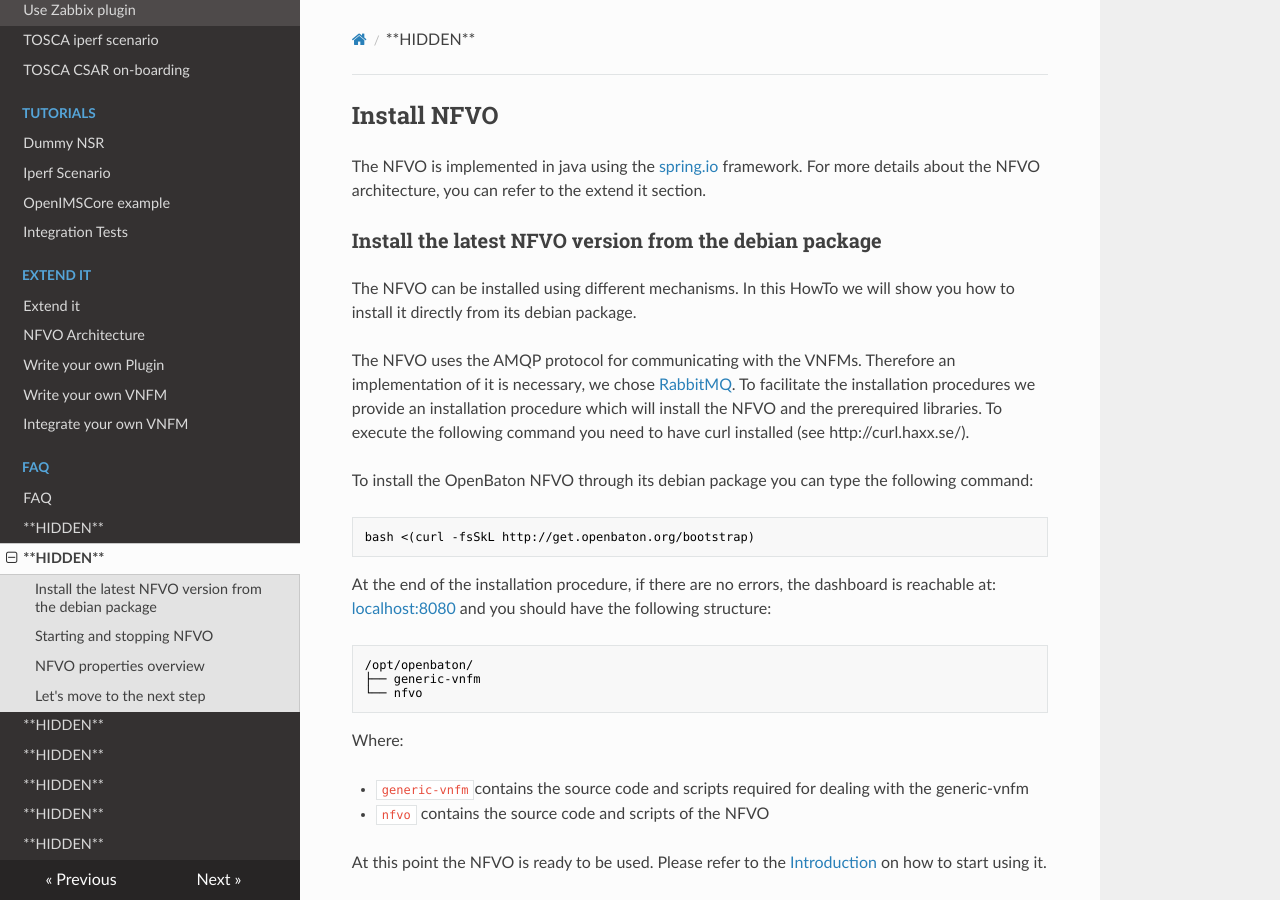
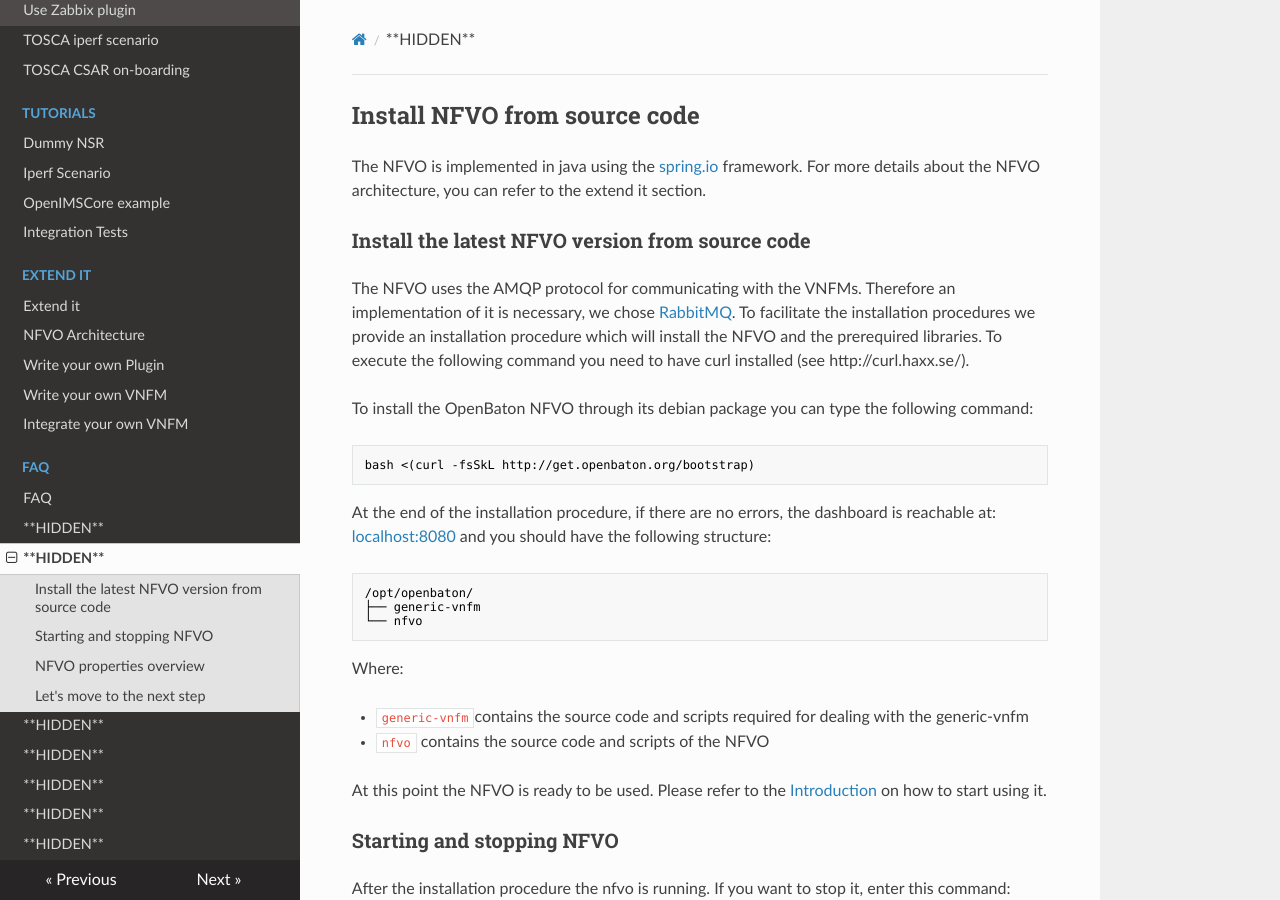
Before and after one commit to openbaton/docs, an MkDocs documentation site: the page built from docs/nfvo-installation.md, in a window 1280 px wide and 900 px high. Built offline with MkDocs 1.6.1, drawn with Linux system fonts in a browser that asks for light colours; nearby versions of some CDN libraries; old or Windows-style settings are respelled for this version of MkDocs.

```diff
--- a/docs/nfvo-installation.md
+++ b/docs/nfvo-installation.md
@@ -1,10 +1,8 @@
-## Install NFVO
+## Install NFVO from source code
 
 The NFVO is implemented in java using the [spring.io][spring] framework. For more details about the NFVO architecture, you can refer to the extend it section.
 
-### Install the latest NFVO version from the debian package
-
-The NFVO can be installed using different mechanisms. In this HowTo we will show you how to install it directly from its debian package.
+### Install the latest NFVO version from source code
 
 The NFVO uses the AMQP protocol for communicating with the VNFMs. Therefore an implementation of it is necessary, we chose [RabbitMQ][reference-to-rabbit-site].
 To facilitate the installation procedures we provide an installation procedure which will install the NFVO and the prerequired libraries.
```
Also changed, not shown: docs/nfvo-installation-deb.md (+1 -4 lines).
